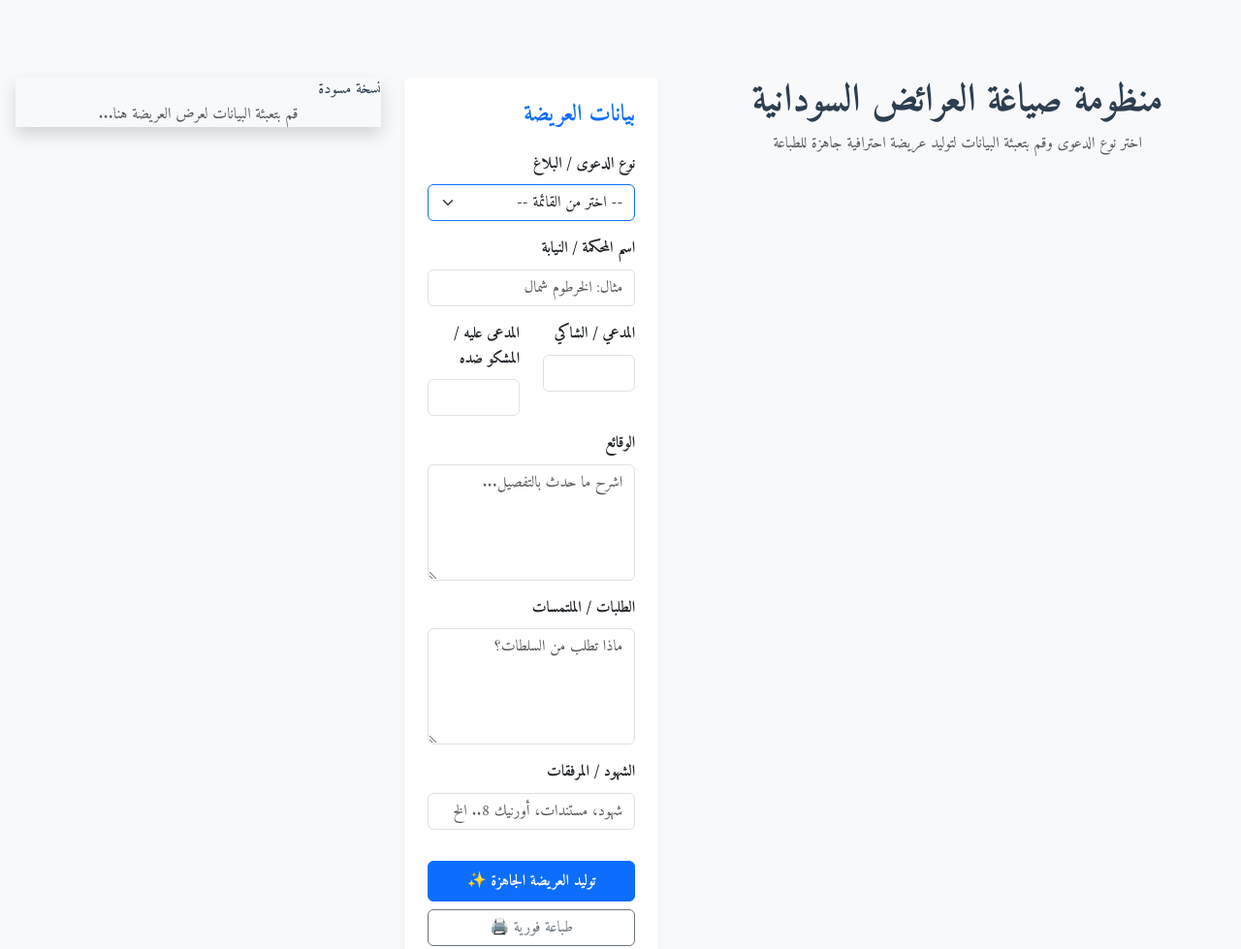
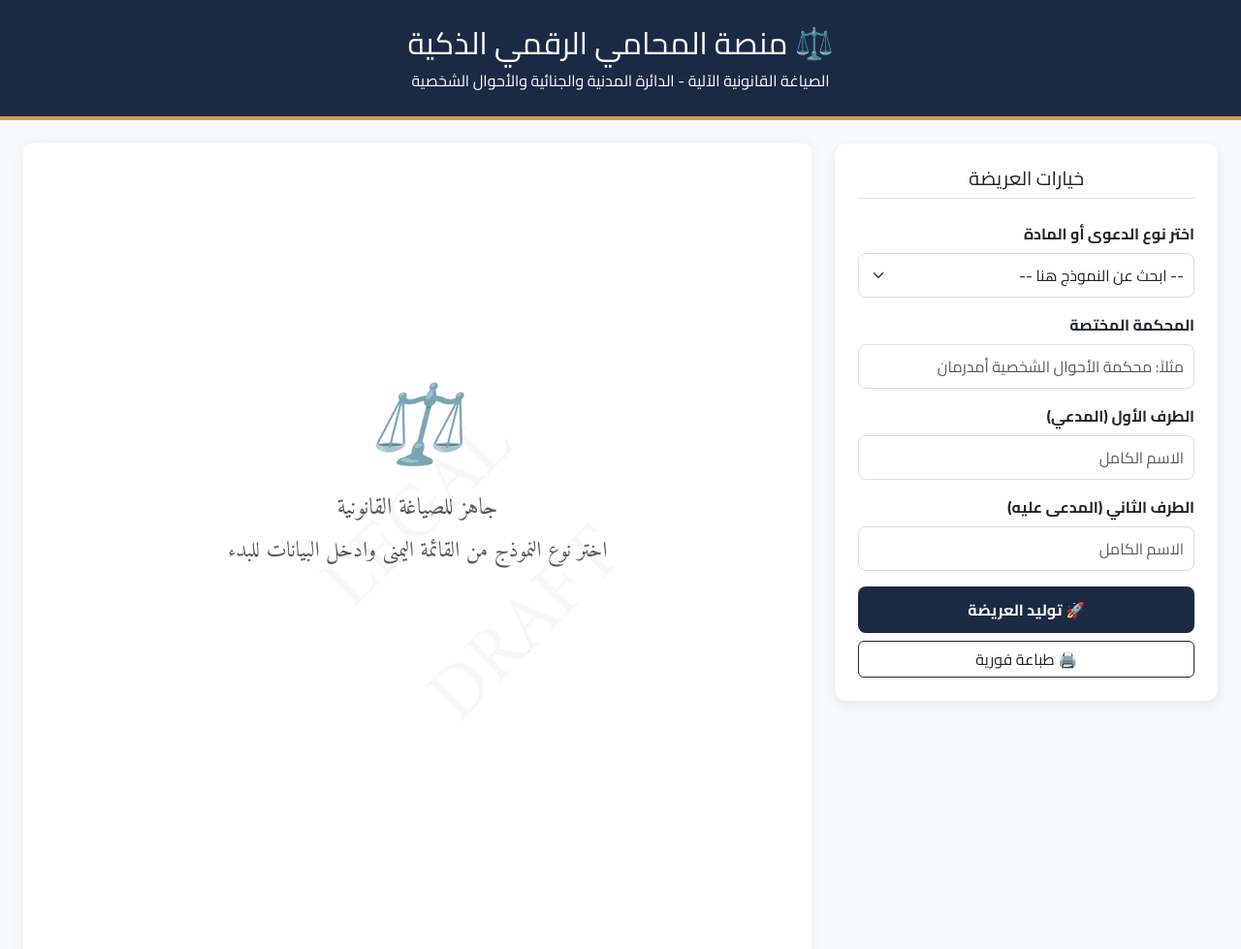
Before and after one commit to meelawfirm1-lang/Logo, a plain HTML site: page index.html in a window 1280 px wide. Shown: the top 979 px of the page at 97% size. Drawn offline with nearby package versions, Linux system fonts and the light colour scheme; files whose address does not match are found by name.

Commit message:
Update index.html

```diff
--- a/index.html
+++ b/index.html
@@ -3,114 +3,133 @@
 <head>
     <meta charset="UTF-8">
     <meta name="viewport" content="width=device-width, initial-scale=1.0">
-    <title>منشئ العرائض القانونية المحترف</title>
-    <link rel="stylesheet" href="https://cdn.jsdelivr.net/npm/bootstrap@5.3.0/dist/css/bootstrap.rtl.min.css">
+    <title>المساعد القانوني - النسخة الشاملة 2025</title>
+    <link href="https://cdn.jsdelivr.net/npm/bootstrap@5.3.0/dist/css/bootstrap.rtl.min.css" rel="stylesheet">
     <link href="https://fonts.googleapis.com/css2?family=Amiri:wght@400;700&family=Cairo:wght@400;700&display=swap" rel="stylesheet">
-    <link rel="stylesheet" href="assets/style.css">
+    <style>
+        :root { --legal-gold: #c5a059; --legal-blue: #1a2a44; --bg-gray: #f8f9fa; }
+        body { font-family: 'Cairo', sans-serif; background-color: var(--bg-gray); }
+        .legal-header { background: var(--legal-blue); color: white; padding: 25px 0; border-bottom: 4px solid var(--legal-gold); }
+        .sidebar-card { background: white; border-radius: 12px; border: none; box-shadow: 0 4px 12px rgba(0,0,0,0.08); position: sticky; top: 20px; }
+        .form-select, .form-control { border-radius: 8px; border: 1px solid #ddd; padding: 10px; }
+        .form-select:focus { border-color: var(--legal-gold); box-shadow: 0 0 0 0.2rem rgba(197, 160, 89, 0.25); }
+        .btn-generate { background: var(--legal-blue); color: white; border: none; padding: 12px; border-radius: 8px; font-weight: bold; width: 100%; transition: 0.3s; }
+        .btn-generate:hover { background: #2c3e5a; color: var(--legal-gold); }
+        #petitionOutput {
+            background: white;
+            padding: 50px;
+            border-radius: 8px;
+            min-height: 1000px;
+            box-shadow: 0 0 15px rgba(0,0,0,0.05);
+            font-family: 'Amiri', serif;
+            font-size: 1.4rem;
+            line-height: 2;
+            color: #000;
+        }
+        .watermark { position: absolute; top: 50%; left: 50%; transform: translate(-50%, -50%) rotate(-45deg); font-size: 5rem; color: rgba(0,0,0,0.03); pointer-events: none; text-transform: uppercase; }
+        @media print {
+            .no-print { display: none !important; }
+            body { background: white; }
+            #petitionOutput { box-shadow: none; padding: 0; border: none; }
+            @page { margin: 2cm; }
+        }
+    </style>
 </head>
-<body class="bg-light">
+<body>
 
-<div class="container py-5">
-    <div class="text-center mb-5">
-        <h1 class="fw-bold cairo-font">منظومة صياغة العرائض السودانية</h1>
-        <p class="text-muted">اختر نوع الدعوى وقم بتعبئة البيانات لتوليد عريضة احترافية جاهزة للطباعة</p>
+<header class="legal-header text-center no-print mb-4">
+    <div class="container">
+        <h2>⚖️ منصة المحامي الرقمي الذكية</h2>
+        <p class="mb-0">الصياغة القانونية الآلية - الدائرة المدنية والجنائية والأحوال الشخصية</p>
     </div>
+</header>
 
-    <div class="row g-4">
-        <div class="col-lg-5">
-            <div class="card shadow-sm border-0 p-4">
-                <h4 class="mb-4 text-primary fw-bold">بيانات العريضة</h4>
+<div class="container-fluid px-4">
+    <div class="row">
+        <div class="col-lg-4 no-print mb-4">
+            <div class="sidebar-card p-4">
+                <h5 class="text-center mb-4 border-bottom pb-2">خيارات العريضة</h5>
 
                 <div class="mb-3">
-                    <label class="form-label fw-bold">نوع الدعوى / البلاغ</label>
-                    <select id="petitionType" class="form-select border-primary" onchange="updateForm()">
-                        <option value="">-- اختر من القائمة --</option>
+                    <label class="form-label fw-bold">اختر نوع الدعوى أو المادة</label>
+                    <select id="petitionType" class="form-select select-lg" onchange="updateLabels()">
+                        <option value="">-- ابحث عن النموذج هنا --</option>
 
-                        <optgroup label="⚖️ الدعاوى المدنية">
-                            <option value="civil_1">دعوى مطالبة مالية</option>
-                            <option value="civil_2">دعوى استرداد حيازة</option>
-                            <option value="civil_3">دعوى إخلاء للعقار</option>
-                            <option value="civil_4">دعوى تعويض عن ضرر</option>
-                            <option value="civil_5">دعوى فسخ عقد</option>
-                            <option value="civil_6">دعوى إثبات زواج</option>
-                            <option value="civil_7">دعوى طلاق للضرر</option>
-                            <option value="civil_8">دعوى نفقة صغار</option>
-                            <option value="civil_9">دعوى حضانة</option>
-                            <option value="civil_10">دعوى تقسيم ميراث</option>
-                            <option value="civil_11">دعوى صحة ونفاذ بيع</option>
-                            <option value="civil_12">دعوى بطلان عقد</option>
-                            <option value="civil_13">دعوى إثبات نسب</option>
+                        <optgroup label="🚨 العرائض الجنائية">
+                            <option value="crim_1">فتح بلاغ جنائي (قيد إجرائي)</option>
+                            <option value="crim_2">طلب إطلاق سراح بالضمان</option>
                         </optgroup>
 
-                        <optgroup label="🚨 البلاغات الجنائية">
-                            <option value="crim_1">عريضة دعوى قتل عمد (م 130)</option>
-                            <option value="crim_2">عريضة دعوى جراح عمد (م 139)</option>
-                            <option value="crim_3">عريضة بلاغ طفل (قانون 2010)</option>
-                            <option value="crim_4">عريضة بلاغ مخدرات</option>
-                            <option value="crim_5">عريضة التعدي الجنائي (م 183)</option>
-                            <option value="crim_6">عريضة الاتلاف الجنائي (م 182)</option>
-                            <option value="crim_7">عريضة التملك الجنائي (م 180)</option>
-                            <option value="crim_8">عريضة صك مرتد / شيك (م 179)</option>
-                            <option value="crim_9">عريضة دعوى احتيال (م 178)</option>
-                            <option value="crim_10">عريضة خيانة أمانة (م 177)</option>
-                            <option value="crim_11">عريضة دعوى سرقة (م 174)</option>
-                            <option value="crim_12">عريضة إساءة وسباب (م 160)</option>
-                            <option value="crim_13">عريضة إشانة سمعة (م 159)</option>
-                            <option value="crim_14">عريضة دعوى أذى (م 142)</option>
-                            <option value="crim_15">عريضة اتهام كاذب (م 114)</option>
+                        <optgroup label="🏢 الدائرة المدنية">
+                            <option value="civ_1">مطالبة مالية (مدني)</option>
+                            <option value="civ_2">إخلاء عقار / فسخ عقد</option>
+                        </optgroup>
+
+                        <optgroup label="💰 نفقات وأموال (أحوال شخصية)">
+                            <option value="fam_1">نفقة زوجية (سابقة ومستمرة)</option>
+                            <option value="fam_2">نفقة بنوة (أولاد)</option>
+                            <option value="fam_3">زيادة نفقة بنوة</option>
+                            <option value="fam_4">نفقة أقارب (إخوة / أبوة)</option>
+                            <option value="fam_5">نفقة عدة ومتعة</option>
+                            <option value="fam_6">مطالبة بمؤخر صداق</option>
+                            <option value="fam_7">رد مال خطبة (شبكة وهدايا)</option>
+                            <option value="fam_8">استرداد مصاغ ذهبي</option>
+                            <option value="fam_9">دعوى أمتعة منزلية</option>
+                        </optgroup>
+
+                        <optgroup label="🏠 حضانة ونسب وسفر">
+                            <option value="fam_10">رؤية واصطحاب محضون</option>
+                            <option value="fam_13">إذن سفر بالمحضون</option>
+                            <option value="fam_14">إثبات نسب</option>
+                            <option value="fam_12">ضم محضون</option>
+                        </optgroup>
+
+                        <optgroup label="💍 مواد الزواج والطلاق">
+                            <option value="fam_18">دعوى طاعة / فسخ نكاح</option>
+                            <option value="fam_19">إثبات طلاق (مصادقة)</option>
+                            <option value="fam_20">مادة إذن زواج (عضل ولي / أجنبي)</option>
+                            <option value="fam_21">مادة تصادق على زواج</option>
                         </optgroup>
                     </select>
                 </div>
 
-                <div id="dynamicFormFields">
-                    <div class="mb-3">
-                        <label id="courtLabel" class="form-label">اسم المحكمة / النيابة</label>
-                        <input type="text" id="courtName" class="form-control" placeholder="مثال: الخرطوم شمال">
-                    </div>
-
-                    <div class="row">
-                        <div class="col-6 mb-3">
-                            <label id="party1Label" class="form-label">المدعي / الشاكي</label>
-                            <input type="text" id="party1" class="form-control">
-                        </div>
-                        <div class="col-6 mb-3">
-                            <label id="party2Label" class="form-label">المدعى عليه / المشكو ضده</label>
-                            <input type="text" id="party2" class="form-control">
-                        </div>
-                    </div>
-
-                    <div class="mb-3">
-                        <label class="form-label">الوقائع</label>
-                        <textarea id="facts" class="form-control" rows="4" placeholder="اشرح ما حدث بالتفصيل..."></textarea>
-                    </div>
-
-                    <div class="mb-3">
-                        <label class="form-label">الطلبات / الملتمسات</label>
-                        <textarea id="requests" class="form-control" rows="3" placeholder="ماذا تطلب من السلطات؟"></textarea>
-                    </div>
-
-                    <div class="mb-3">
-                        <label class="form-label">الشهود / المرفقات</label>
-                        <input type="text" id="evidence" class="form-control" placeholder="شهود، مستندات، أورنيك 8.. الخ">
-                    </div>
+                <div class="mb-3">
+                    <label class="form-label fw-bold">المحكمة المختصة</label>
+                    <input type="text" id="courtName" class="form-control" placeholder="مثلاً: محكمة الأحوال الشخصية أمدرمان">
                 </div>
 
-                <button class="btn btn-primary w-100 fw-bold py-2 mt-3" onclick="generatePetition()">توليد العريضة الجاهزة ✨</button>
-                <button class="btn btn-outline-secondary w-100 mt-2" onclick="window.print()">طباعة فورية 🖨️</button>
+                <div class="mb-3">
+                    <label id="p1Label" class="form-label fw-bold">الطرف الأول (المدعي)</label>
+                    <input type="text" id="party1" class="form-control" placeholder="الاسم الكامل">
+                </div>
+
+                <div class="mb-3">
+                    <label id="p2Label" class="form-label fw-bold">الطرف الثاني (المدعى عليه)</label>
+                    <input type="text" id="party2" class="form-control" placeholder="الاسم الكامل">
+                </div>
+
+                <button class="btn btn-generate mb-2" onclick="generatePetition()">🚀 توليد العريضة</button>
+                <button class="btn btn-outline-dark w-100" onclick="window.print()">🖨️ طباعة فورية</button>
             </div>
         </div>
 
-        <div class="col-lg-7">
-            <div id="legalPaper" class="legal-paper shadow">
-                <div class="paper-watermark">نسخة مسودة</div>
-                <div id="petitionContent">
-                    <p class="text-center text-muted">قم بتعبئة البيانات لعرض العريضة هنا...</p>
+        <div class="col-lg-8">
+            <div id="petitionOutput" class="position-relative">
+                <div class="watermark text-uppercase">Legal Draft</div>
+                <div class="text-center text-muted" style="margin-top: 200px;">
+                    <i class="display-1 d-block mb-3">⚖️</i>
+                    <h4>جاهز للصياغة القانونية</h4>
+                    <p>اختر نوع النموذج من القائمة اليمنى وادخل البيانات للبدء</p>
                 </div>
             </div>
         </div>
     </div>
 </div>
 
+<footer class="text-center py-4 no-print border-top mt-5">
+    <p class="text-muted small">نظام إدارة العرائض القانونية - السودان © 2025</p>
+</footer>
+
 <script src="assets/app.js"></script>
 </body>
 </html>
```
